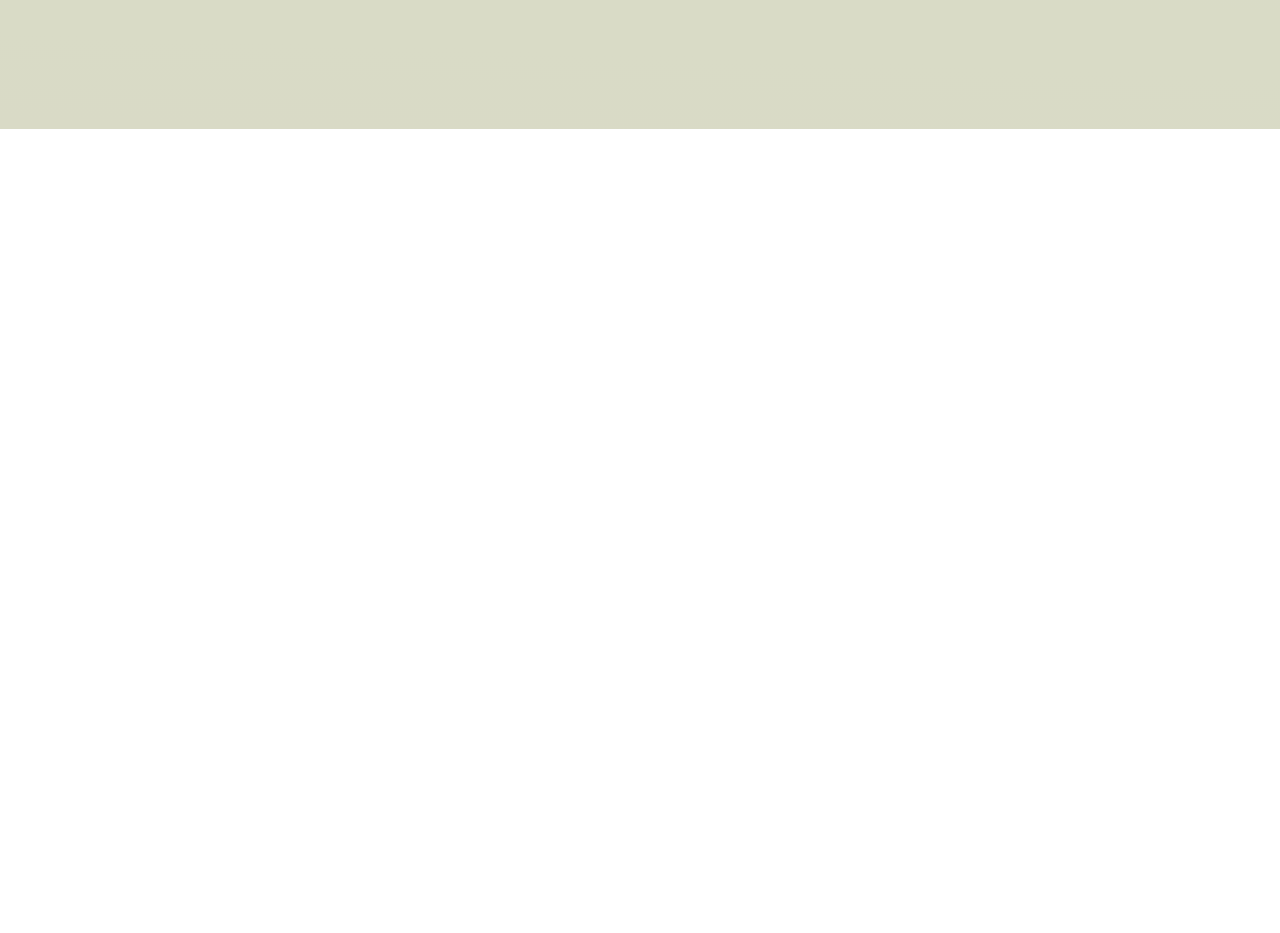
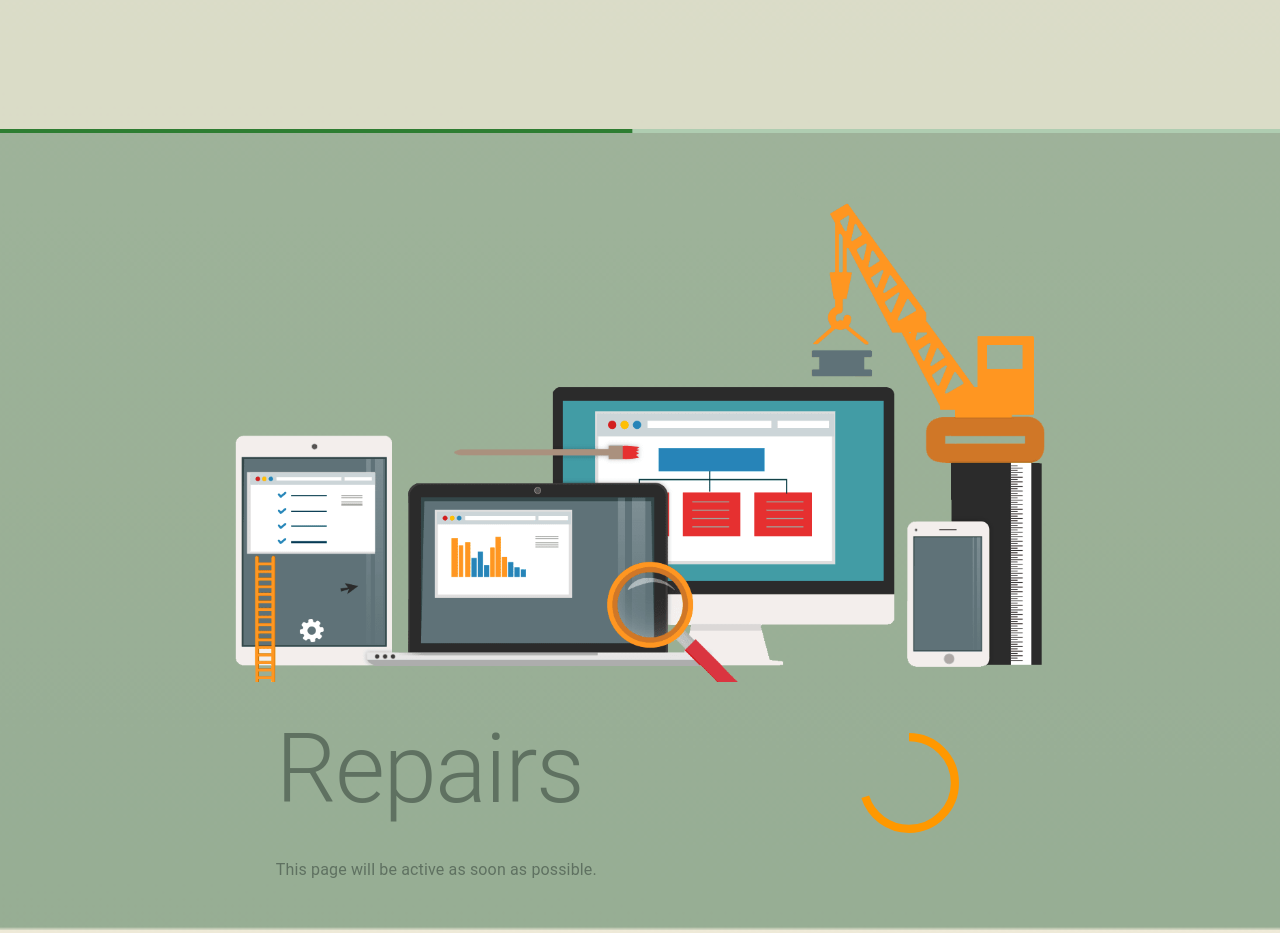
Before and after one commit to Sheravil/sheravil.github.io, a React (Create React App) app: page / in a window 1280 px wide. Shown: the part 1540-2473 px from the top of the page. Before the commit the page ends 1669 px from the top, so only its background shows below. Built offline with nearby package versions, Linux system fonts and the light colour scheme.

Commit message:
add projects page

```diff
--- a/src/App.js
+++ b/src/App.js
@@ -3,6 +3,7 @@ import React from "react";
 import HiThere from "./components/HiThere";
 import Navbar from "./components/Navbar";
 import AbautMe from "./components/AboutMe";
+import MyProjects from "./components/MyProjects";
 
 export default function App() {
   return (
@@ -10,6 +11,7 @@ export default function App() {
       <Navbar />
       <HiThere />
       <AbautMe />
+      <MyProjects />
     </>
   );
 }
--- /dev/null
+++ b/src/components/Material UI/ActionAreaCard.js
@@ -0,0 +1,79 @@
+import React, { useEffect, useState } from "react";
+import Card from "@mui/material/Card";
+import CardContent from "@mui/material/CardContent";
+import CardMedia from "@mui/material/CardMedia";
+import Typography from "@mui/material/Typography";
+import { CardActionArea } from "@mui/material";
+import RepairImg from "../img/repair.png";
+import CircularProgress from "@mui/material/CircularProgress";
+import Grid from "@mui/material/Grid";
+
+export default function ActionAreaCard() {
+  const [progress, setProgress] = React.useState(0);
+
+  useEffect(() => {
+    const timer = setInterval(() => {
+      setProgress((prevProgress) =>
+        prevProgress >= 100 ? 0 : prevProgress + 10
+      );
+    }, 800);
+    return () => {
+      clearInterval(timer);
+    };
+  }, []);
+
+  return (
+    <Card
+      sx={{
+        maxWidth: 900,
+        backgroundColor: "rgba(0, 0, 0, 0)",
+        boxShadow: "none",
+      }}
+    >
+      <CardActionArea>
+        <CardMedia
+          component="img"
+          height="500"
+          image={RepairImg}
+          sx={{ padding: "15px" }}
+          display="flex"
+        />
+        <CardContent>
+          <Grid container xs={12}>
+            <Grid xs={8}>
+              <Typography
+                gutterBottom
+                variant="h1"
+                component="div"
+                color={"#5F7161"}
+                display="flex"
+                marginLeft={5}
+              >
+                Repairs
+              </Typography>
+            </Grid>
+            <Grid xs={4}>
+              <CircularProgress
+                disableShrink
+                variant="determinate"
+                value={progress}
+                sx={{ marginTop: "20px", color: "#ff9800" }}
+                size="100px"
+              />
+            </Grid>
+            <Grid xs={12}>
+              <Typography
+                variant="body1"
+                color={"#5F7161"}
+                display="flex"
+                marginLeft={5}
+              >
+                This page will be active as soon as possible.
+              </Typography>
+            </Grid>
+          </Grid>
+        </CardContent>
+      </CardActionArea>
+    </Card>
+  );
+}
--- /dev/null
+++ b/src/components/Material UI/LinearBuffer.js
@@ -0,0 +1,44 @@
+import * as React from "react";
+import Box from "@mui/material/Box";
+import LinearProgress from "@mui/material/LinearProgress";
+
+export default function LinearBuffer() {
+  const [progress, setProgress] = React.useState(0);
+  const [buffer, setBuffer] = React.useState(10);
+
+  const progressRef = React.useRef(() => {});
+  React.useEffect(() => {
+    progressRef.current = () => {
+      if (progress > 100) {
+        setProgress(0);
+        setBuffer(10);
+      } else {
+        const diff = Math.random() * 10;
+        const diff2 = Math.random() * 10;
+        setProgress(progress + diff);
+        setBuffer(progress + diff + diff2);
+      }
+    };
+  });
+
+  React.useEffect(() => {
+    const timer = setInterval(() => {
+      progressRef.current();
+    }, 500);
+
+    return () => {
+      clearInterval(timer);
+    };
+  }, []);
+
+  return (
+    <Box sx={{ width: "100%" }}>
+      <LinearProgress
+        variant="determinate"
+        value={progress}
+        valueBuffer={buffer}
+        color="success"
+      />
+    </Box>
+  );
+}
--- /dev/null
+++ b/src/components/MyProjects/MyProjects.js
@@ -0,0 +1,33 @@
+import React from "react";
+
+import Box from "@mui/material/Box";
+import Grid from "@mui/material/Grid";
+import LinearBuffer from "../Material UI/LinearBuffer";
+import ActionAreaCard from "../Material UI/ActionAreaCard";
+
+export default function MyProjects() {
+  return (
+    <Box
+      id="projects"
+      height="100vh"
+      bgcolor="rgba(239, 234, 216, 0.2)"
+      fontFamily={"Arial"}
+    >
+      <Grid>
+        <LinearBuffer />
+      </Grid>
+      <Grid
+        xs={12}
+        container
+        spacing={0}
+        direction="column"
+        alignItems="center"
+        justifyContent="center"
+        textAlign="center"
+        style={{ minHeight: "100vh" }}
+      >
+        <ActionAreaCard />
+      </Grid>
+    </Box>
+  );
+}
--- /dev/null
+++ b/src/components/MyProjects/index.js
@@ -0,0 +1 @@
+export { default } from "./MyProjects.js";
--- a/src/components/navbar/Navbar.js
+++ b/src/components/navbar/Navbar.js
@@ -14,7 +14,7 @@ import MenuItem from "@mui/material/MenuItem";
 const pages = [
   { name: "Hi There", id: "hiThere" },
   { name: "About Me", id: "aboutMe" },
-  // { name: "About Me", id: "aboutMe" },
+  { name: "Projects", id: "projects" },
 ];
 
 export default function Navbar() {
```
Also changed, not shown: src/components/img/repair.png (added).
